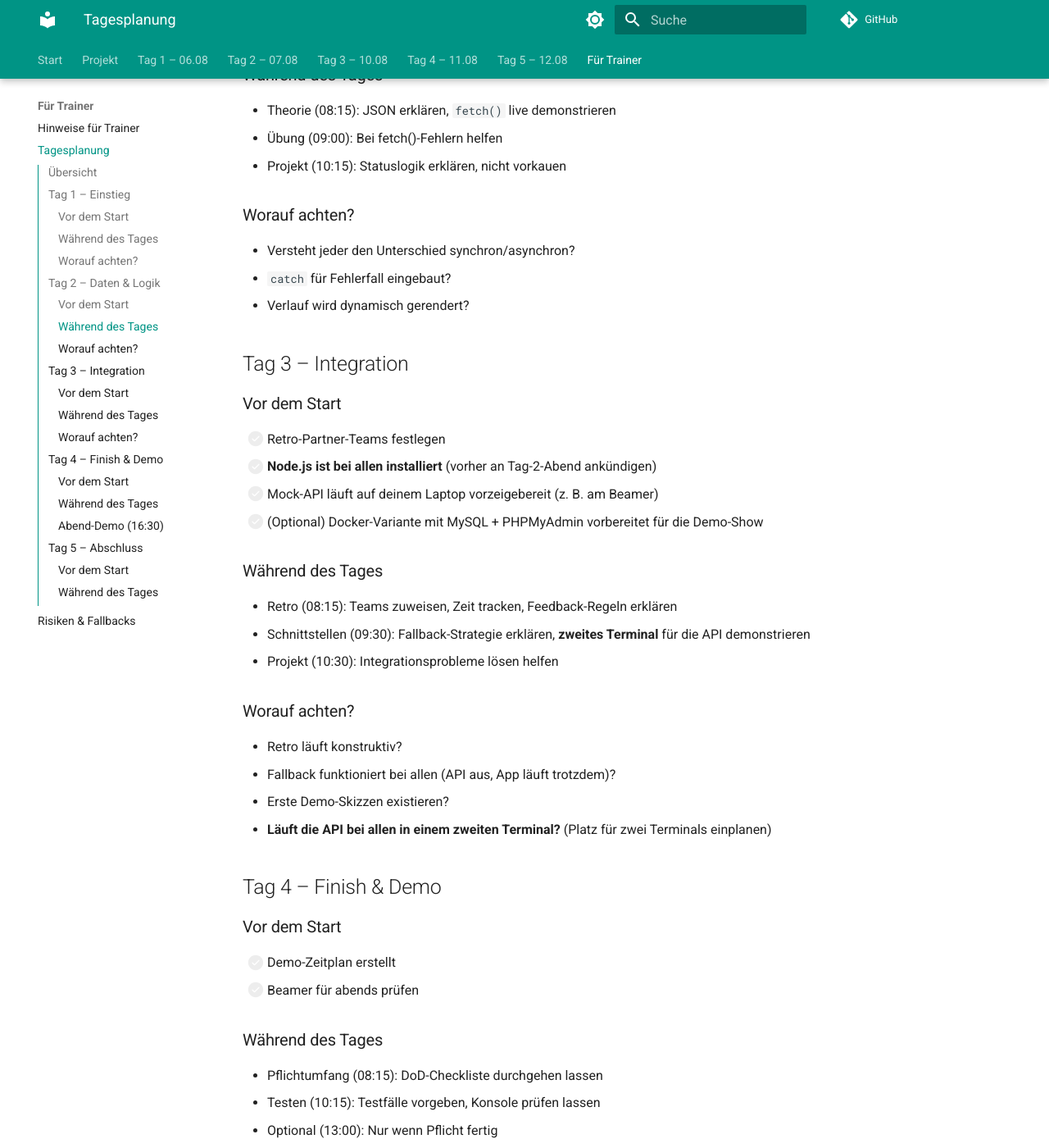
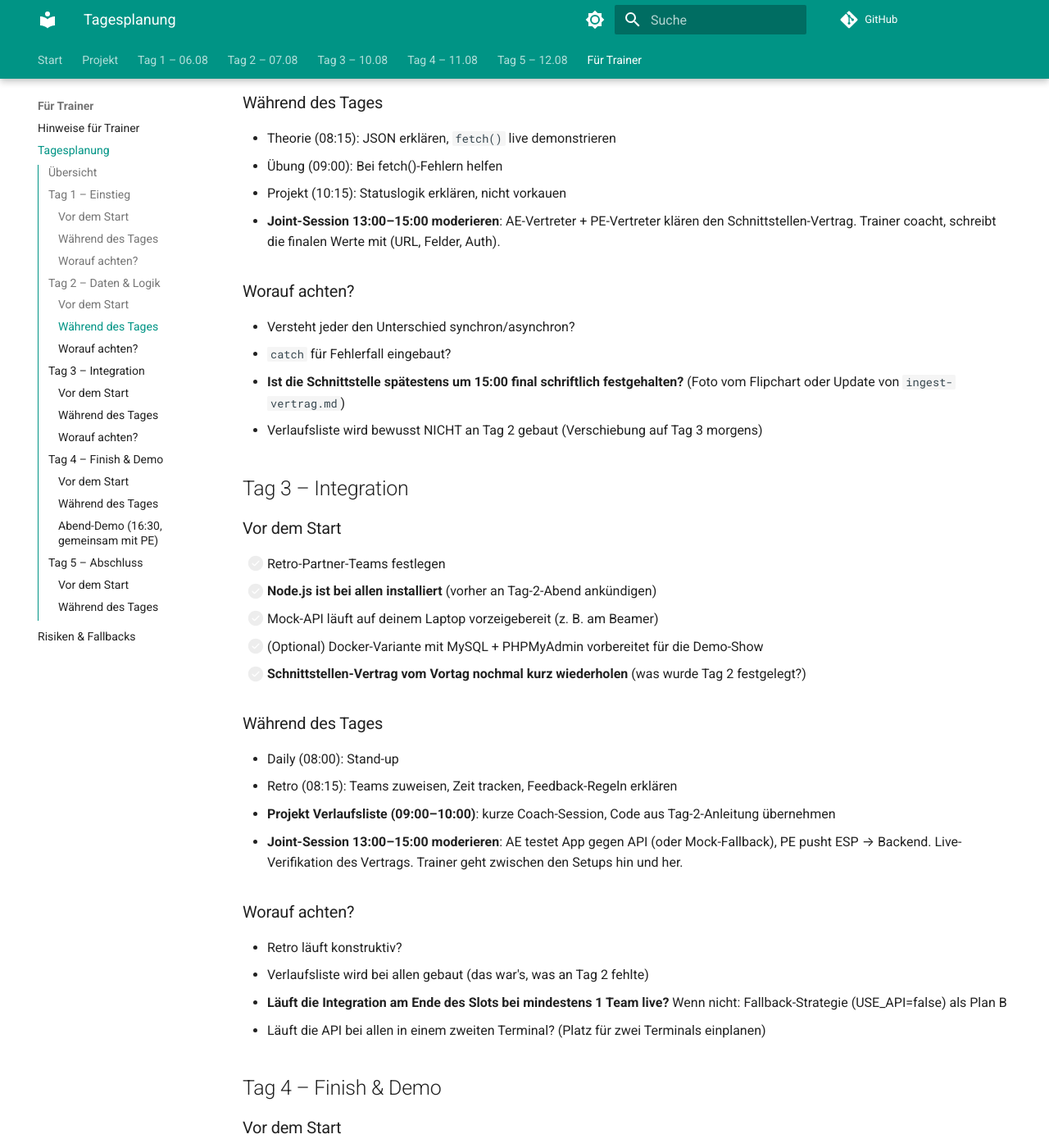
Before and after one commit to HeiligerG/ae-raumklima-bootcamp, an MkDocs documentation site: the page built from docs/trainer/tagesplanung.md, in a window 1280 px wide and 1400 px high, scrolled down 1392 px. Shown: the whole window at 82% size. Built offline with MkDocs 1.6.1 and Material for MkDocs 9.7.7, drawn with Linux system fonts in a browser that asks for light colours; comment, search, counter and statistics services are not loaded; some of the changed text lies outside the part shown.

Commit message:
docs(trainer): PE-Koordination + Bugfix-Prioritaet explizit machen
- tagesplanung.md: Tag 2 Joint-Session mit PE-Vorbereitung, Tag 3
  explizit Verlaufsliste + Joint-Session, Tag 4 mit PE-Demo-Koordination
- risiken-und-fallbacks.md: Bugfix-vor-Optional-Regel als Warnung,
  neues Szenario 'PE-Integration funktioniert nicht' (kein Demo-Crash)
- hinweise.md: neues Szenario 'PE-Team erscheint nicht' mit pragmatischen
  Fallbacks (Mock-Fallback, Schnittstelle selbst definieren)

```diff
--- a/docs/trainer/tagesplanung.md
+++ b/docs/trainer/tagesplanung.md
@@ -35,16 +35,19 @@
 ### Vor dem Start
 - [ ] Mock-Daten geprüft
 - [ ] (Optional) Mock-API für die Schnellen vorbereitet – läuft auf `localhost:3000`
+- [ ] **Raum für die Joint-Session mit PE um 13:00 vorbereiten** (Beamer, Sitzordnung, beide Teams an einem Ort)
 
 ### Während des Tages
 - Theorie (08:15): JSON erklären, `fetch()` live demonstrieren
 - Übung (09:00): Bei fetch()-Fehlern helfen
 - Projekt (10:15): Statuslogik erklären, nicht vorkauen
+- **Joint-Session 13:00–15:00 moderieren**: AE-Vertreter + PE-Vertreter klären den Schnittstellen-Vertrag. Trainer coacht, schreibt die finalen Werte mit (URL, Felder, Auth).
 
 ### Worauf achten?
 - Versteht jeder den Unterschied synchron/asynchron?
 - `catch` für Fehlerfall eingebaut?
-- Verlauf wird dynamisch gerendert?
+- **Ist die Schnittstelle spätestens um 15:00 final schriftlich festgehalten?** (Foto vom Flipchart oder Update von `ingest-vertrag.md`)
+- Verlaufsliste wird bewusst NICHT an Tag 2 gebaut (Verschiebung auf Tag 3 morgens)
 
 ## Tag 3 – Integration
 
@@ -53,34 +56,39 @@
 - [ ] **Node.js ist bei allen installiert** (vorher an Tag-2-Abend ankündigen)
 - [ ] Mock-API läuft auf deinem Laptop vorzeigebereit (z. B. am Beamer)
 - [ ] (Optional) Docker-Variante mit MySQL + PHPMyAdmin vorbereitet für die Demo-Show
+- [ ] **Schnittstellen-Vertrag vom Vortag nochmal kurz wiederholen** (was wurde Tag 2 festgelegt?)
 
 ### Während des Tages
+- Daily (08:00): Stand-up
 - Retro (08:15): Teams zuweisen, Zeit tracken, Feedback-Regeln erklären
-- Schnittstellen (09:30): Fallback-Strategie erklären, **zweites Terminal** für die API demonstrieren
-- Projekt (10:30): Integrationsprobleme lösen helfen
+- **Projekt Verlaufsliste (09:00–10:00)**: kurze Coach-Session, Code aus Tag-2-Anleitung übernehmen
+- **Joint-Session 13:00–15:00 moderieren**: AE testet App gegen API (oder Mock-Fallback), PE pusht ESP → Backend. Live-Verifikation des Vertrags. Trainer geht zwischen den Setups hin und her.
 
 ### Worauf achten?
 - Retro läuft konstruktiv?
-- Fallback funktioniert bei allen (API aus, App läuft trotzdem)?
-- Erste Demo-Skizzen existieren?
-- **Läuft die API bei allen in einem zweiten Terminal?** (Platz für zwei Terminals einplanen)
+- Verlaufsliste wird bei allen gebaut (das war's, was an Tag 2 fehlte)
+- **Läuft die Integration am Ende des Slots bei mindestens 1 Team live?** Wenn nicht: Fallback-Strategie (USE_API=false) als Plan B
+- Läuft die API bei allen in einem zweiten Terminal? (Platz für zwei Terminals einplanen)
 
 ## Tag 4 – Finish & Demo
 
 ### Vor dem Start
-- [ ] Demo-Zeitplan erstellt
+- [ ] Demo-Zeitplan erstellt (welches Team wann, PE- und AE-Slots gemischt)
 - [ ] Beamer für abends prüfen
+- [ ] **Mit PE-Trainer koordinieren**: gemeinsame Demo-Show um 16:30, wer moderiert?
 
 ### Während des Tages
 - Pflichtumfang (08:15): DoD-Checkliste durchgehen lassen
+- **Wenn um 12:00 noch Bugs offen: Bugfix-Phase hat Vorrang vor Optional-Block** (lieber eine App ohne Features, die sauber läuft)
 - Testen (10:15): Testfälle vorgeben, Konsole prüfen lassen
 - Optional (13:00): Nur wenn Pflicht fertig
-- Demo (14:45): Probe-Demo coachieren, Zeit nehmen
+- Demo (14:30): Probe-Demo coachieren, Zeit nehmen (max. 30 min für alle)
 
-### Abend-Demo (16:30)
-- Teams vorstellen lassen
+### Abend-Demo (16:30, gemeinsam mit PE)
+- Teams vorstellen lassen (Reihenfolge vorher mit PE-Trainer festlegen)
 - Positives Feedback geben
 - Fragen stellen («Wie habt ihr das gelöst?»)
+- **Optional: Sensor-Demo zeigen**, wenn die PE-Integration live ist (fasziniert das Publikum)
 
 ## Tag 5 – Abschluss
 
```
Also changed, not shown: docs/trainer/hinweise.md (+7 -0 lines), docs/trainer/risiken-und-fallbacks.md (+13 -2 lines).
